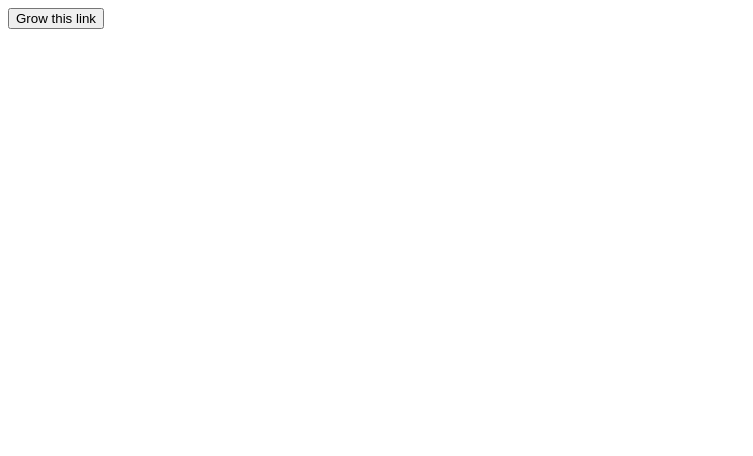
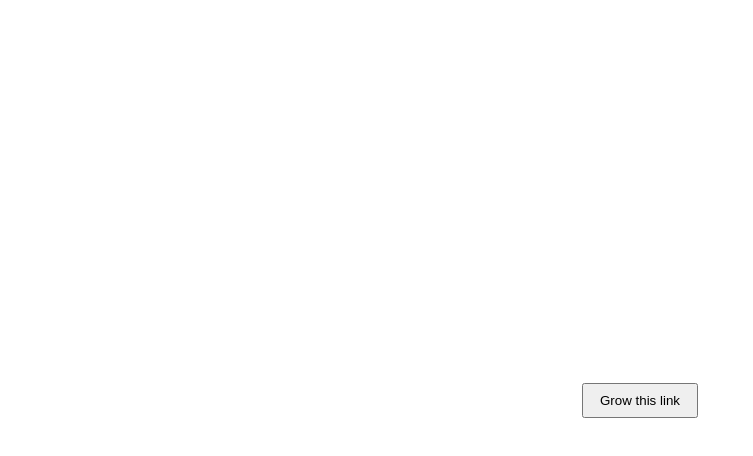
Before and after one commit to pwang86/react-demo, a React app: page / in a window 1280 px wide. Shown: the top 456 px of the page, without its empty margins (0-753 px from the left). Built offline with nearby package versions, Linux system fonts and the light colour scheme.

Commit message:
add css animation demo

```diff
--- a/src/styles.css
+++ b/src/styles.css
@@ -1,6 +1,33 @@
-.hello-world {
+/*Demo 1. pure component*/
+/* .hello-world {
   background: whitesmoke;
   color: lightcoral;
   width: 100%;
   height: 100px;
+} */
+/* Demo 2. css animation */
+html{
+  min-height:100%;
+  display: flex;
 }
+
+body{
+  margin:0;
+  flex:1;
+  display:flex;
+  align-items:center;
+  justify-content:center;
+}
+
+button{
+  padding:8px 16px;
+  cursor:pointer;
+}
+
+.animate{
+  transition:transform .35s ease-in-out;
+}
+
+.animate.grow{
+  transform:scale(1.5);
+}
```
